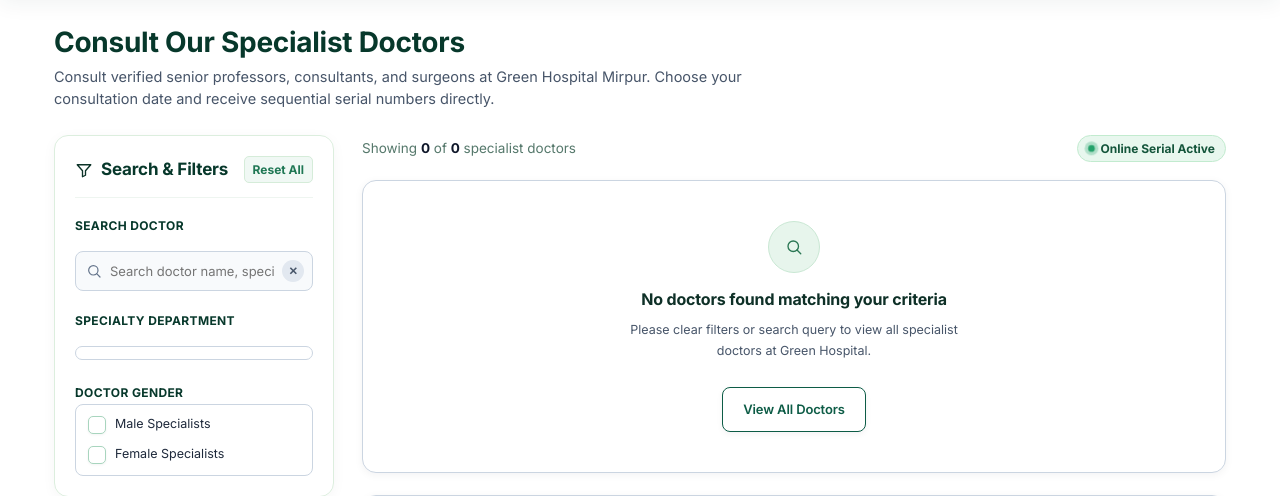
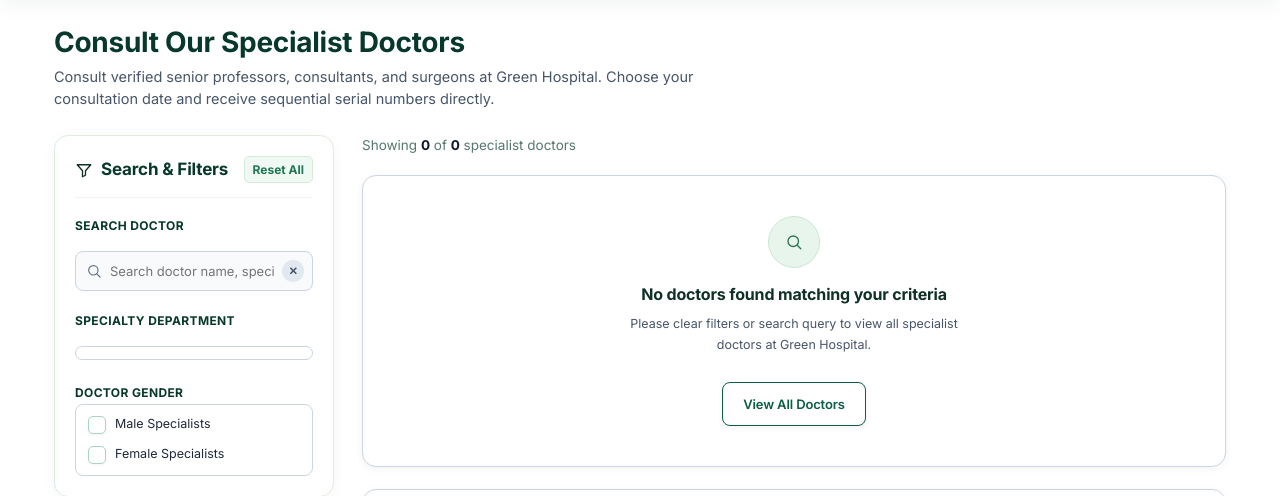
Before and after one commit to shawn-cse/healthcare-appointment-management-system, a Django app: page /doctors/ in a window 1280 px wide. Shown: the part 121-617 px from the top of the page. Run offline with Django 5.2, Linux system fonts and the light colour scheme; data comes from the database, SQL or seed files in the repository; data that the repository does not hold is empty.

Commit message:
Remove Online Serial Active and update doctor directory subtitle

```diff
--- a/templates/patient/doctors.html
+++ b/templates/patient/doctors.html
@@ -7,7 +7,7 @@
   <div class="directory-header-bar">
     <div>
       <h1 class="directory-title">Consult Our Specialist Doctors</h1>
-      <p class="directory-subtitle">Consult verified senior professors, consultants, and surgeons at Green Hospital Mirpur. Choose your consultation date and receive sequential serial numbers directly.</p>
+      <p class="directory-subtitle">Consult verified senior professors, consultants, and surgeons at Green Hospital. Choose your consultation date and receive sequential serial numbers directly.</p>
     </div>
   </div>
 
@@ -89,7 +89,6 @@
           Showing <b id="visible-count">{{ doctors|length }}</b> of <b>{{ total_doctors_count }}</b> specialist doctors
           <span id="matching-query-text" {% if not query %}style="display:none;"{% endif %}>matching "<b id="display-query-val">{{ query }}</b>"</span>
         </span>
-        <span class="online-booking-indicator"><span class="pulse-dot"></span> Online Serial Active</span>
       </div>
 
       <!-- Doctor Cards Grid -->
```
